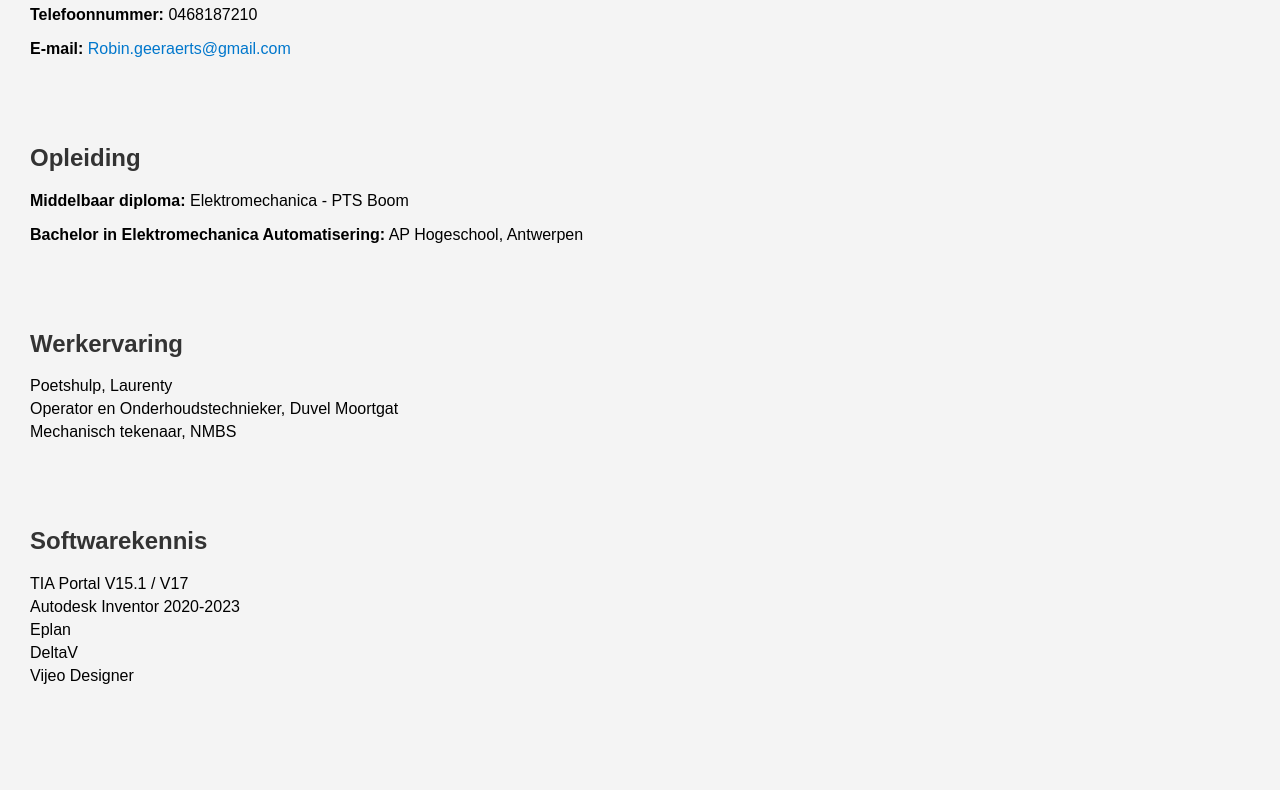
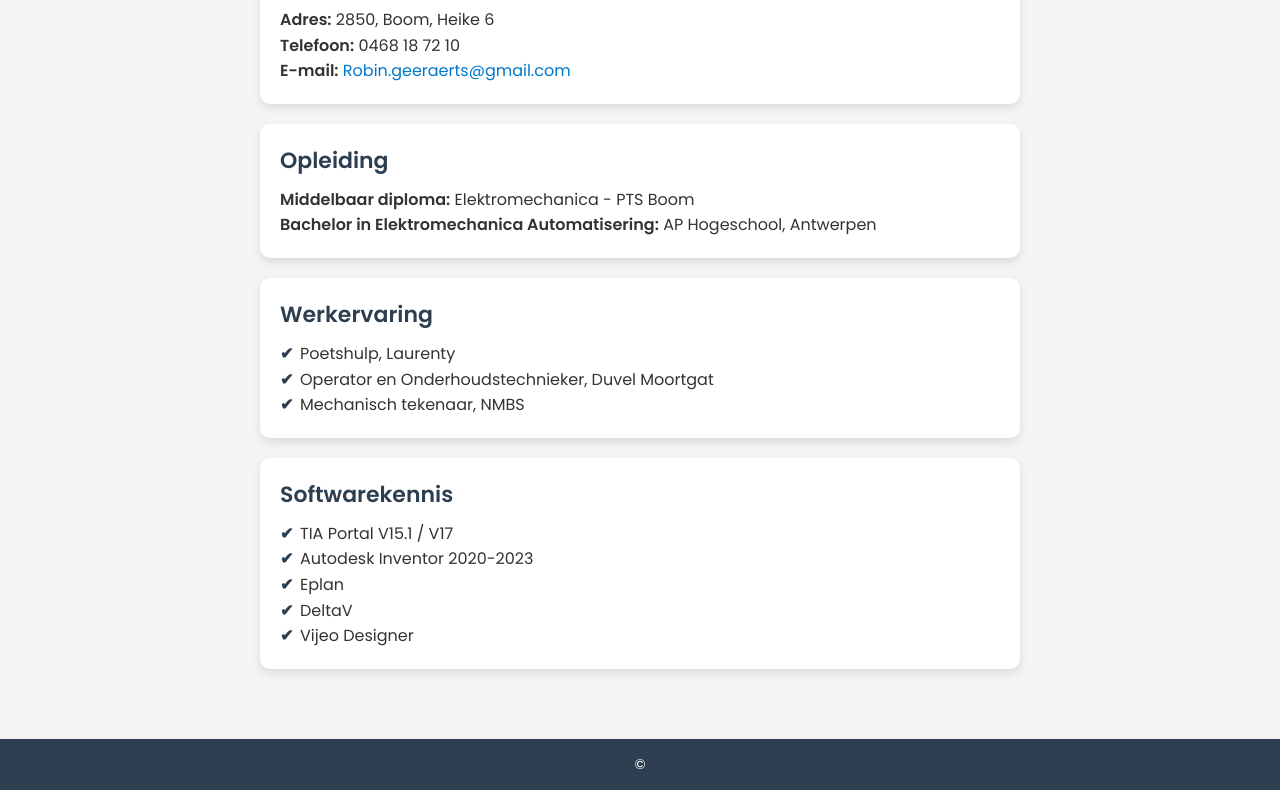
Before and after one commit to EnskoeleDoen/RobinGeeraerts, a plain HTML site: page index.html in a window 1280 px wide. Shown: the part 208-998 px from the top of the page. Before the commit the page ends 939 px from the top, so only its background shows below. Drawn offline with Linux system fonts and the light colour scheme.

Commit message:
mooier uiterlijk?

```diff
--- a/index.html
+++ b/index.html
@@ -5,70 +5,120 @@
     <meta name="viewport" content="width=device-width, initial-scale=1.0">
     <title>Robin Geeraerts - CV</title>
     <style>
-        body {
-            font-family: Arial, sans-serif;
+        @import url('https://fonts.googleapis.com/css2?family=Poppins:wght@300;400;600&display=swap');
+
+        * {
             margin: 0;
             padding: 0;
+            box-sizing: border-box;
+            font-family: 'Poppins', sans-serif;
+        }
+
+        body {
             background-color: #f4f4f4;
+            color: #333;
         }
+
         header {
-            background-color: #333;
+            background: #2C3E50;
             color: white;
             text-align: center;
+            padding: 30px 20px;
+            font-size: 28px;
+            font-weight: 600;
+        }
+
+        .container {
+            max-width: 800px;
+            margin: 30px auto;
             padding: 20px;
         }
-        h1 {
-            margin: 0;
-            font-size: 36px;
+
+        .card {
+            background: white;
+            padding: 20px;
+            border-radius: 10px;
+            box-shadow: 0px 4px 8px rgba(0, 0, 0, 0.1);
+            margin-bottom: 20px;
         }
-        section {
-            padding: 20px;
-            margin: 10px;
+
+        .card h2 {
+            color: #2C3E50;
+            font-size: 22px;
+            margin-bottom: 10px;
         }
-        section h2 {
-            color: #333;
-            font-size: 24px;
+
+        .card p, .card ul {
+            font-size: 16px;
+            line-height: 1.6;
         }
+
+        .card ul {
+            list-style: none;
+            padding: 0;
+        }
+
+        .card ul li {
+            padding-left: 20px;
+            position: relative;
+        }
+
+        .card ul li::before {
+            content: "✔";
+            color: #2C3E50;
+            position: absolute;
+            left: 0;
+            font-weight: bold;
+        }
+
         a {
             color: #0077cc;
             text-decoration: none;
         }
+
         a:hover {
             text-decoration: underline;
         }
-        ul {
-            list-style-type: none;
-            padding: 0;
-        }
-        ul li {
-            margin: 5px 0;
+
+        footer {
+            text-align: center;
+            padding: 15px;
+            background: #2C3E50;
+            color: white;
+            font-size: 14px;
+            margin-top: 20px;
         }
     </style>
 </head>
 <body>
-    <header>
-        <h1>Robin Geeraerts</h1>
-    </header>
-    <section>
+
+    <header>Robin Geeraerts</header>
+
+    <div class="container">
+
+        <div class="card">
             <h2>Persoonlijke Info</h2>
             <p><strong>Adres:</strong> 2850, Boom, Heike 6</p>
-        <p><strong>Telefoonnummer:</strong> 0468187210</p>
+            <p><strong>Telefoon:</strong> 0468 18 72 10</p>
             <p><strong>E-mail:</strong> <a href="mailto:Robin.geeraerts@gmail.com">Robin.geeraerts@gmail.com</a></p>
-    </section>
-    <section>
+        </div>
+
+        <div class="card">
             <h2>Opleiding</h2>
             <p><strong>Middelbaar diploma:</strong> Elektromechanica - PTS Boom</p>
             <p><strong>Bachelor in Elektromechanica Automatisering:</strong> AP Hogeschool, Antwerpen</p>
-    </section>
-    <section>
+        </div>
+
+        <div class="card">
             <h2>Werkervaring</h2>
             <ul>
                 <li>Poetshulp, Laurenty</li>
                 <li>Operator en Onderhoudstechnieker, Duvel Moortgat</li>
                 <li>Mechanisch tekenaar, NMBS</li>
             </ul>
-    </section>
-    <section>
+        </div>
+
+        <div class="card">
             <h2>Softwarekennis</h2>
             <ul>
                 <li>TIA Portal V15.1 / V17</li>
@@ -77,6 +127,8 @@
                 <li>DeltaV</li>
                 <li>Vijeo Designer</li>
             </ul>
-    </section>
-</body>
-</html>
+        </div>
+
+    </div>
+
+    <footer>&copy;
```
Lines whose indentation alone changed are shown as unchanged.
